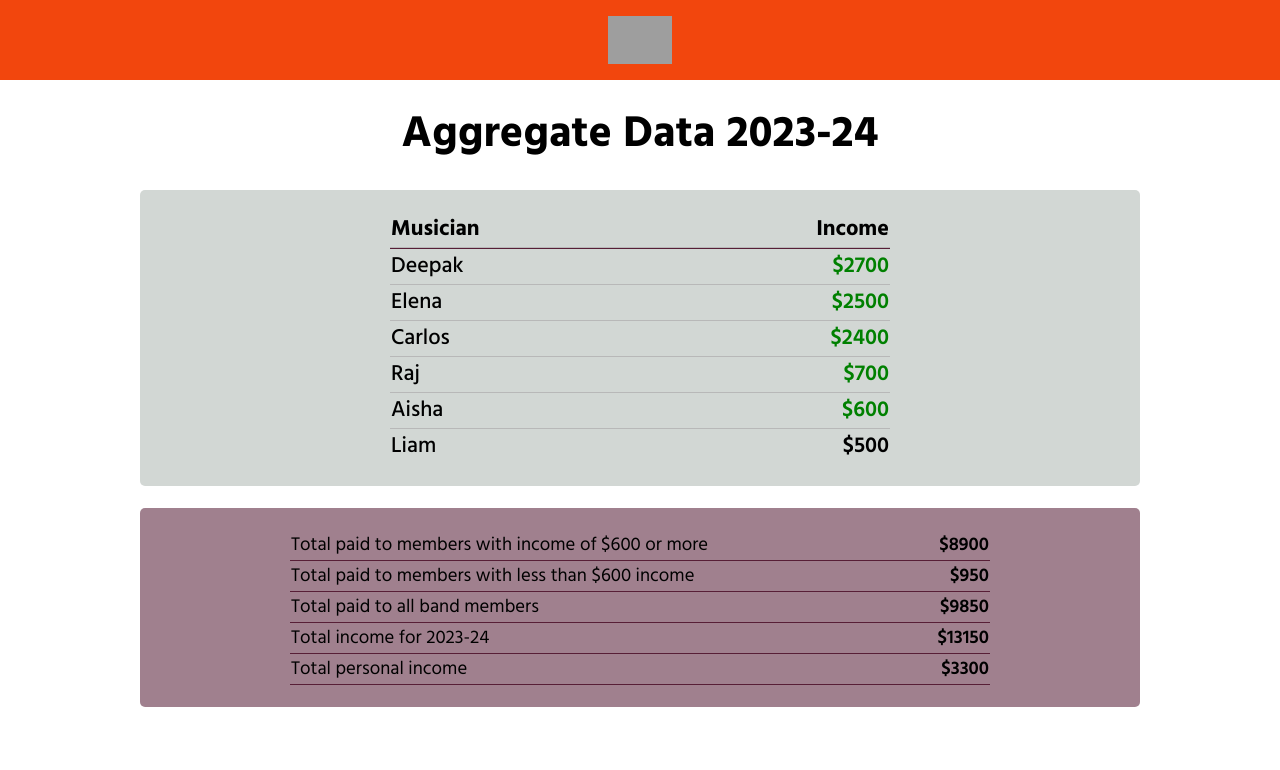
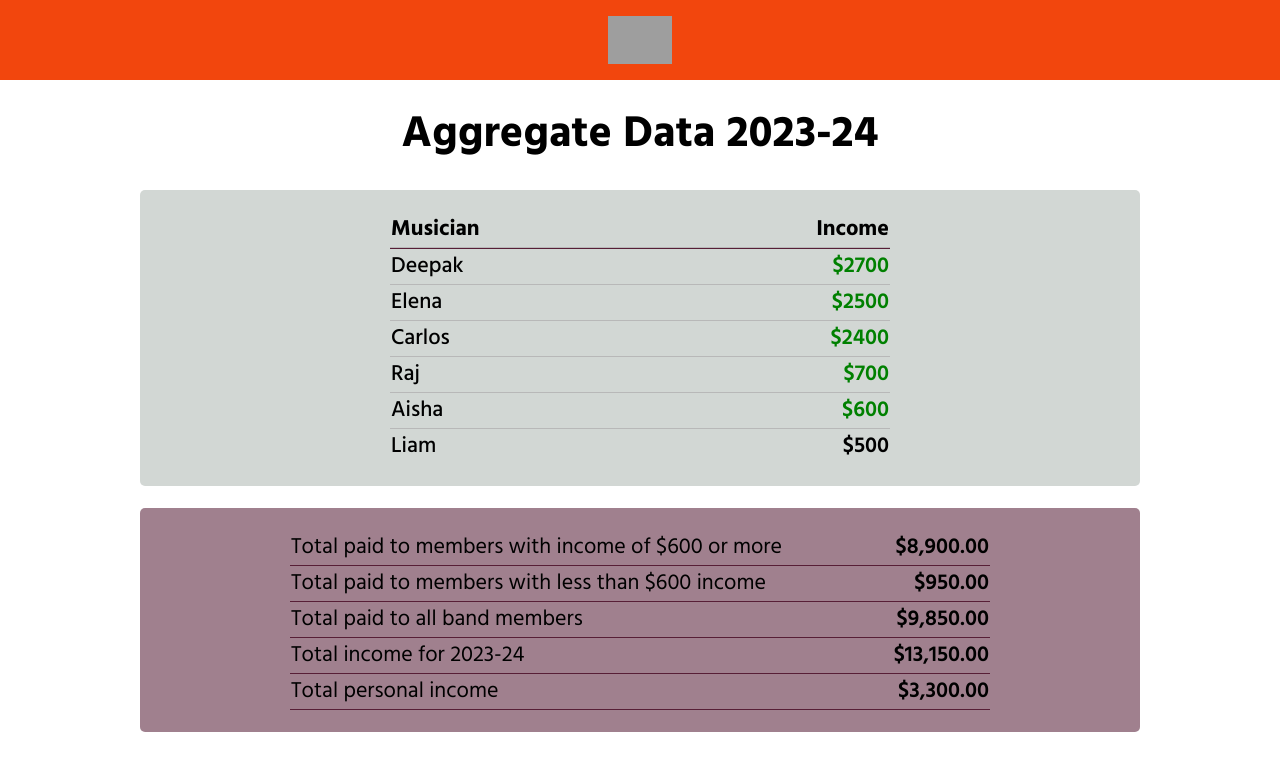
Before and after one commit to RickV85/gig-boss-interview, a React (Vite) app: page /aggregate in a window 1280 px wide. Shown: the top 770 px of the page. Built offline with nearby package versions, Linux system fonts and the light colour scheme; grey boxes are pictures that could not be loaded; the HTML template or start-up script is replaced by a standard one.

Commit message:
Create formatCurrencyStrings util and use in TotalAggregate

```diff
--- a/src/components/AggregateDisplay/AggregateData.css
+++ b/src/components/AggregateDisplay/AggregateData.css
@@ -68,7 +68,6 @@
 
 .total-table-label-col,
 .total-table-amt-col {
-  font-size: 0.85rem;
   border-bottom: 1px solid #571e36;
 }
 
--- a/src/components/TotalAggregate/TotalAggregate.jsx
+++ b/src/components/TotalAggregate/TotalAggregate.jsx
@@ -1,21 +1,35 @@
 import { object } from "prop-types";
+import { formatCurrencyStrings } from "../../utils/utils";
 
 export default function TotalAggregate({ bandRepo }) {
-  const totalPaidOver600 = bandRepo.calcTotalForMembersIncomeInRange(
+  let totalPaidOver600 = bandRepo.calcTotalForMembersIncomeInRange(
     600,
     Infinity
   );
 
-  const totalPaidUnder600 = bandRepo.calcTotalForMembersIncomeInRange(0, 600);
+  let totalPaidUnder600 = bandRepo.calcTotalForMembersIncomeInRange(0, 600);
 
-  const totalPaidAllMems = bandRepo.calcTotalForMembersIncomeInRange(
-    0,
-    Infinity
-  );
+  let totalPaidAllMems = bandRepo.calcTotalForMembersIncomeInRange(0, Infinity);
 
-  const totalIncomeAllBands = bandRepo.calcTotalIncomeAllBands();
+  let totalIncomeAllBands = bandRepo.calcTotalIncomeAllBands();
 
-  const totalUserIncome = bandRepo.calcTotalUserIncome();
+  let totalUserIncome = bandRepo.calcTotalUserIncome();
+
+  const formattedTotals = formatCurrencyStrings([
+    totalPaidOver600,
+    totalPaidUnder600,
+    totalPaidAllMems,
+    totalIncomeAllBands,
+    totalUserIncome,
+  ]);
+
+  [
+    totalPaidOver600,
+    totalPaidUnder600,
+    totalPaidAllMems,
+    totalIncomeAllBands,
+    totalUserIncome,
+  ] = formattedTotals;
 
   return (
     <section className="total-agg-section">
@@ -25,27 +39,27 @@ export default function TotalAggregate({ bandRepo }) {
             <td className="total-table-label-col">
               Total paid to members with income of $600 or more
             </td>
-            <td className="total-table-amt-col">${totalPaidOver600}</td>
+            <td className="total-table-amt-col">{totalPaidOver600}</td>
           </tr>
           <tr>
             <td className="total-table-label-col">
               Total paid to members with less than $600 income
             </td>
-            <td className="total-table-amt-col">${totalPaidUnder600}</td>
+            <td className="total-table-amt-col">{totalPaidUnder600}</td>
           </tr>
           <tr>
             <td className="total-table-label-col">
               Total paid to all band members
             </td>
-            <td className="total-table-amt-col">${totalPaidAllMems}</td>
+            <td className="total-table-amt-col">{totalPaidAllMems}</td>
           </tr>
           <tr>
             <td className="total-table-label-col">Total income for 2023-24</td>
-            <td className="total-table-amt-col">${totalIncomeAllBands}</td>
+            <td className="total-table-amt-col">{totalIncomeAllBands}</td>
           </tr>
           <tr>
             <td className="total-table-label-col">Total personal income</td>
-            <td className="total-table-amt-col">${totalUserIncome}</td>
+            <td className="total-table-amt-col">{totalUserIncome}</td>
           </tr>
         </tbody>
       </table>
--- a/src/utils/utils.js
+++ b/src/utils/utils.js
@@ -51,3 +51,12 @@ export const filterAndSearchMembers = (filterStr, searchValue, memArr) => {
   }
   return resultMemArr;
 };
+
+export const formatCurrencyStrings = (strArr) =>
+  strArr.map((str) =>
+    str.toLocaleString("en-US", {
+      style: "currency",
+      currency: "USD",
+      maximumFractionDigits: 2,
+    })
+  );
```
